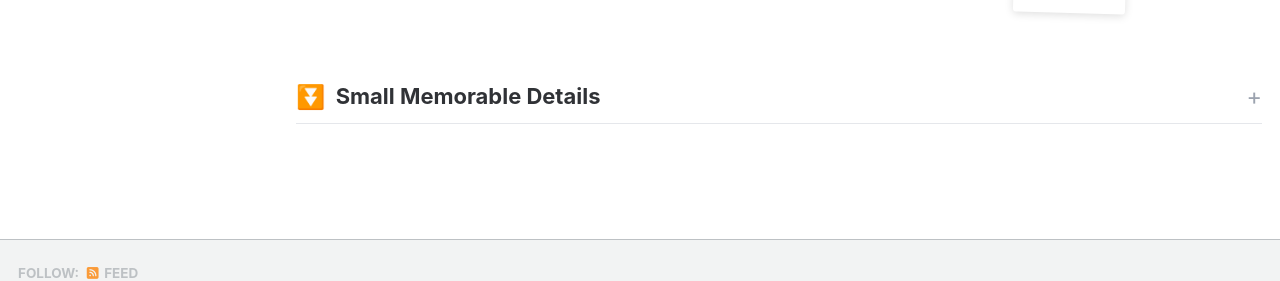
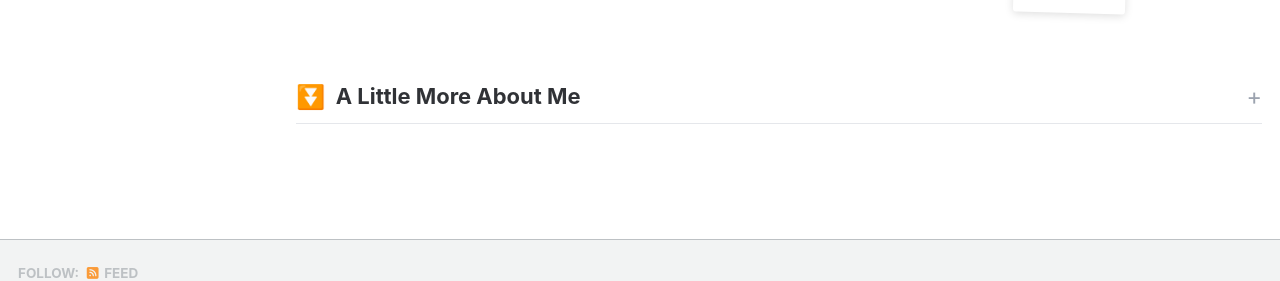
Before and after one commit to jiminlee-research/jiminlee-research.github.io, a Jekyll site: the page built from _pages/about-me.md, in a window 1280 px wide and 900 px high, scrolled down 954 px. Shown: the part 550-831 px from the top of the window. Built offline with Jekyll 4.4.1, drawn with Linux system fonts in a browser that asks for light colours; a style sheet for code colours, icons or effects is not loaded.

Commit message:
Rename About Me expandable section
Co-Authored-By: Claude Opus 5.5 <noreply@anthropic.com>
Claude-Session: https://claude.ai/code/session_01PcjxNfDHwsJtJ6agebrJHV

```diff
--- a/_pages/about-me.md
+++ b/_pages/about-me.md
@@ -158,7 +158,7 @@ author_profile: true
 </aside>
 </div>
 <details class="about-more">
-<summary><div class="more-card"><span class="more-emoji">⏬</span><span class="more-text"><span class="more-title">Small Memorable Details</span></span><span class="more-icon" aria-hidden="true">+</span></div></summary>
+<summary><div class="more-card"><span class="more-emoji">⏬</span><span class="more-text"><span class="more-title">A Little More About Me</span></span><span class="more-icon" aria-hidden="true">+</span></div></summary>
 <div class="about-layout">
 <section class="about-section">
 
```
